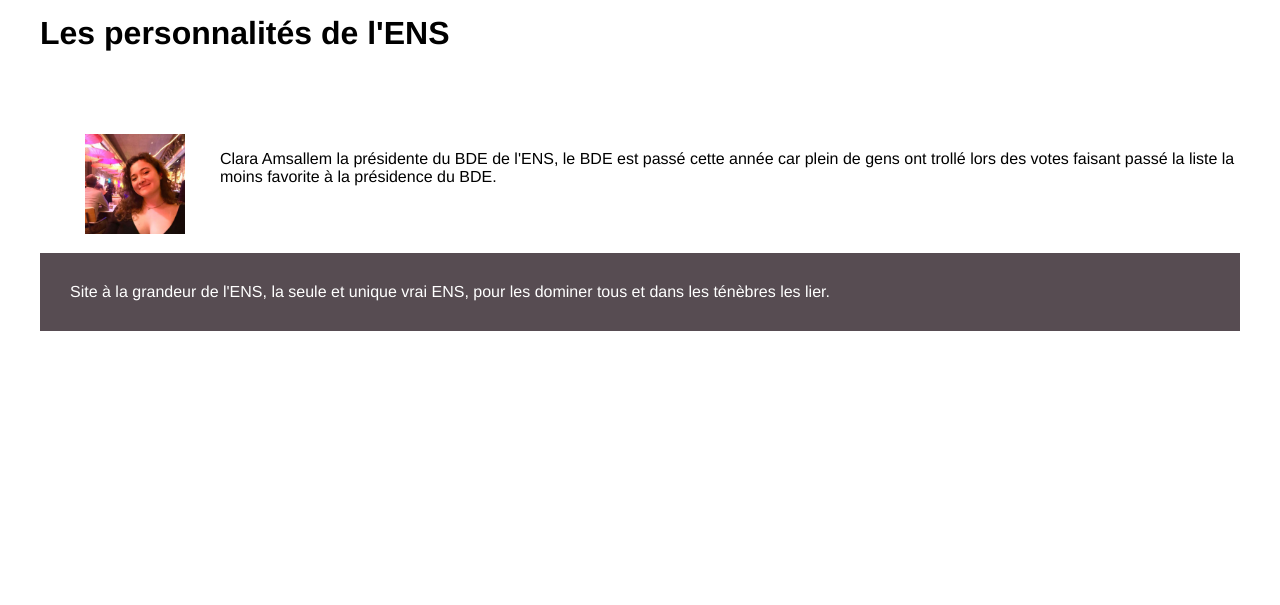
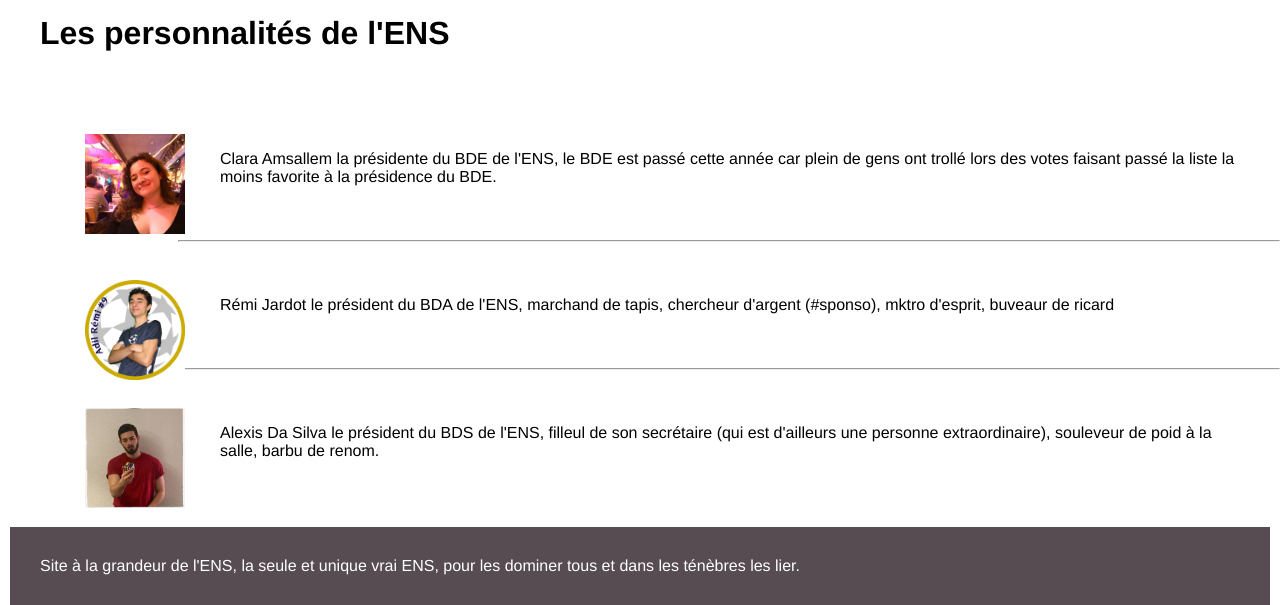
Before and after one commit to mktro3a2019/mini-site, a PHP site: page /vie_asso.php in a window 1280 px wide. Shown: the part 886-1491 px from the top of the page. Before the commit the page ends 1217 px from the top, so only its background shows below. Run offline with PHP 8.4, Linux system fonts and the light colour scheme.

Commit message:
Add files via upload

```diff
--- a/vie_asso.php
+++ b/vie_asso.php
@@ -39,6 +39,25 @@
 			</div>
 			<div style="margin-left:80px;"><p style="margin-left:100px;" >Clara Amsallem la présidente du BDE de l'ENS, le BDE est passé cette année car plein de gens ont trollé lors des votes faisant passé
 			la liste la moins favorite à la présidence du BDE. </p>
+			</div>
+		</div>
+		<hr>
+		<div class="contenu">
+			<div id="personaliter">
+				<a href="https://www.facebook.com/remi.jardot.9" target="_blank"> <img src="images/rémi_jardot.jpg" style="width:100px"></a>
+			</div>
+			<div style="margin-left:80px;"><p style="margin-left:100px;" >Rémi Jardot le président du BDA de l'ENS, marchand de tapis, chercheur d'argent (#sponso), mktro d'esprit,
+			buveaur de ricard </p>
+			</div>
+		</div>
+		<hr>
+		<div class="contenu">
+			<div id="personaliter">
+				<a href="https://www.facebook.com/alexis.dasilva.79" target="_blank"> <img src="images/alexis_dasilva.jpg" style="width:100px"></a>
+			</div>
+			<div style="margin-left:80px;"><p style="margin-left:100px;" >Alexis Da Silva le président du BDS de l'ENS, filleul de son secrétaire (qui est d'ailleurs une
+			personne extraordinaire), souleveur de poid à la salle, barbu de renom.</p>
+			</div>
 		</div>
         <?php include "template/footer.php"; ?>
     </body>
```
